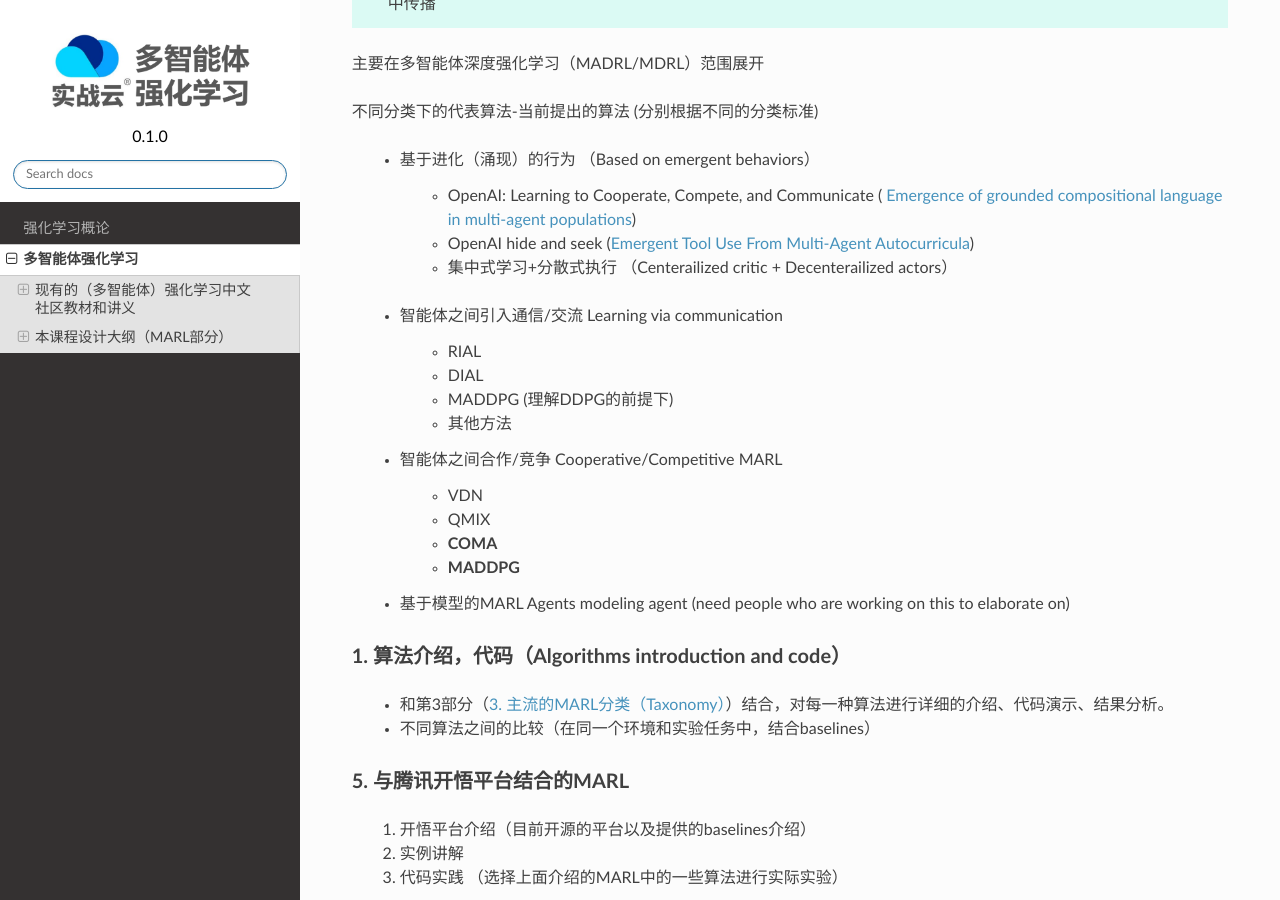
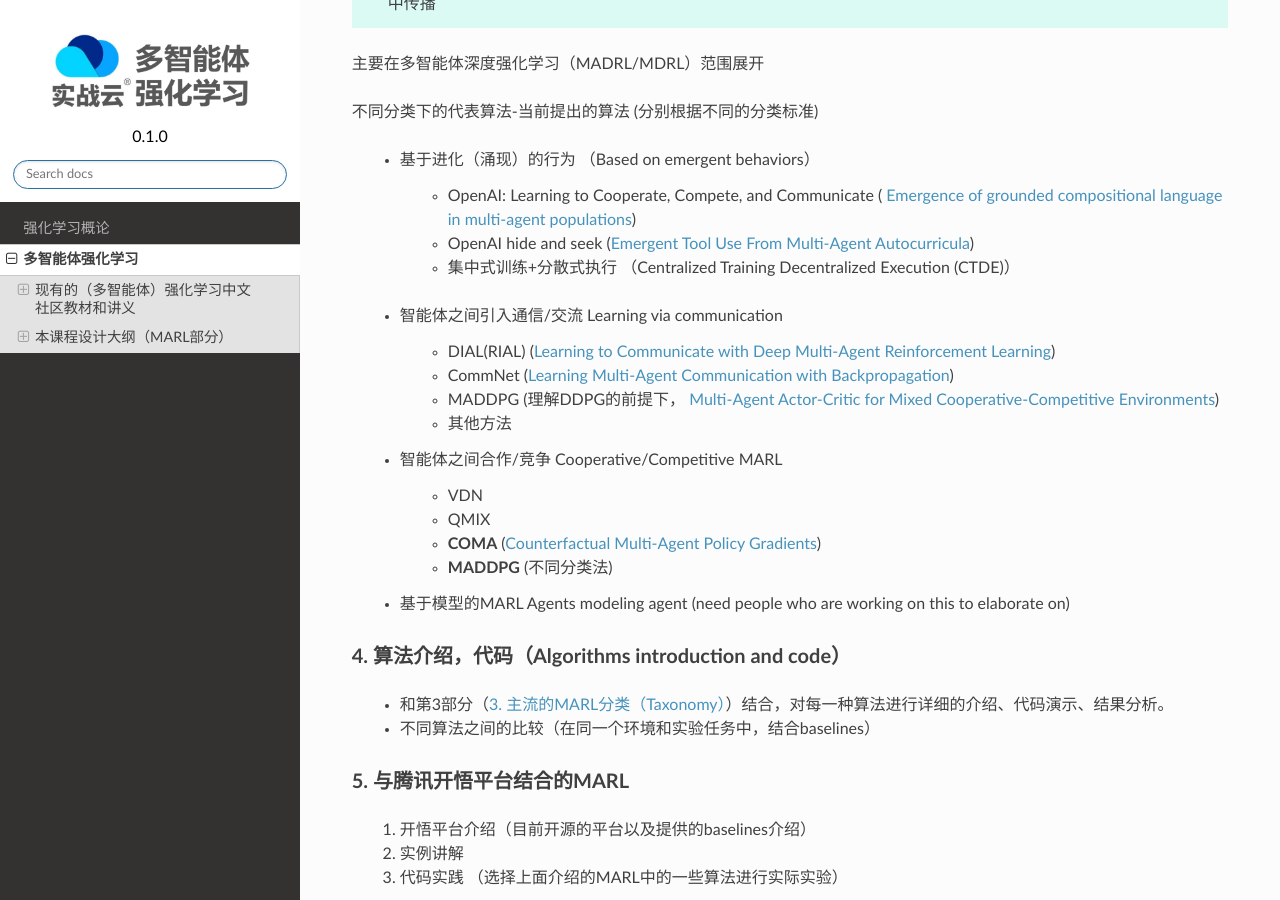
Before and after one commit to subaruclover/MARL_AI_outline, a Sphinx documentation site: the page built from docs/source/intro.rst, in a window 1280 px wide and 900 px high, scrolled down 7397 px. Built offline with Sphinx 7.4.7 and the Read the Docs theme 2.0.0, drawn with Linux system fonts in a browser that asks for light colours; formulas are drawn with MathJax 3; pages that are not in the unit, such as notebooks, are missing from menus; a script that is not in the unit is left out; some of the changed text lies outside the part shown.

Commit message:
update links

```diff
--- a/docs/source/intro.rst
+++ b/docs/source/intro.rst
@@ -288,7 +288,7 @@
 
     * 【多智能体强化学习】新手入门算法论文大总结 `知乎专栏1 <https://zhuanlan.zhihu.com/p/432241482>`_
 
-    * 基于通信的多智能体强化学习方法——简介及研究现状 `知乎专栏2 <https://zhuanlan.zhihu.com/p/421098367>`_
+    * 基于 **通信** 的多智能体强化学习方法——简介及研究现状 `知乎专栏2 <https://zhuanlan.zhihu.com/p/421098367>`_
 
     * MARL在 **博弈论方面** 的方法理论基础和最新进展总结概述 `知乎专栏3 <https://zhuanlan.zhihu.com/p/511141230>`_
 
@@ -354,30 +354,30 @@
 
        * OpenAI: Learning to Cooperate, Compete, and Communicate ( `Emergence of grounded compositional language in multi-agent populations <https://openai.com/blog/learning-to-cooperate-compete-and-communicate/>`_)
        * OpenAI hide and seek (`Emergent Tool Use From Multi-Agent Autocurricula <https://openai.com/blog/emergent-tool-use/>`_)
-       * 集中式学习+分散式执行 （Centerailized critic + Decenterailized actors）
+       * 集中式训练+分散式执行 （Centralized Training Decentralized Execution (CTDE)）
 
     ..    * Riddle (Decentrailaized-centerailized)
 
 
     * 智能体之间引入通信/交流 Learning via communication
 
-       * RIAL
-       * DIAL
-       * MADDPG (理解DDPG的前提下)
+       * DIAL(RIAL) (`Learning to Communicate with Deep Multi-Agent Reinforcement Learning <https://proceedings.neurips.cc/paper/2016/file/c7635bfd99248a2cdef8249ef7bfbef4-Paper.pdf>`_)
+       * CommNet (`Learning Multi-Agent Communication with Backpropagation <https://proceedings.neurips.cc/paper/2016/file/55b1927fdafef39c48e5b73b5d61ea60-Paper.pdf>`_)
+       * MADDPG (理解DDPG的前提下， `Multi-Agent Actor-Critic for Mixed Cooperative-Competitive Environments <https://arxiv.org/pdf/1706.02275.pdf>`_)
        * 其他方法
 
     * 智能体之间合作/竞争 Cooperative/Competitive MARL
 
        * VDN
        * QMIX
-       * **COMA**
-       * **MADDPG**
+       * **COMA** (`Counterfactual Multi-Agent Policy Gradients <https://arxiv.org/pdf/1705.08926.pdf>`_)
+       * **MADDPG** (不同分类法)
 
     * 基于模型的MARL Agents modeling agent (need people who are working on this to elaborate on)
 
 .. _marl_algs:
 
-1. 算法介绍，代码（Algorithms introduction and code）
+4. 算法介绍，代码（Algorithms introduction and code）
 ^^^^^^^^^^^^^^^^^^^^^^^^^^^^^^^^^^^^^^^^^^^^^^^^^^^^^^^^^
 
    * 和第3部分（:ref:`marl_taxonomy`）结合，对每一种算法进行详细的介绍、代码演示、结果分析。
```
